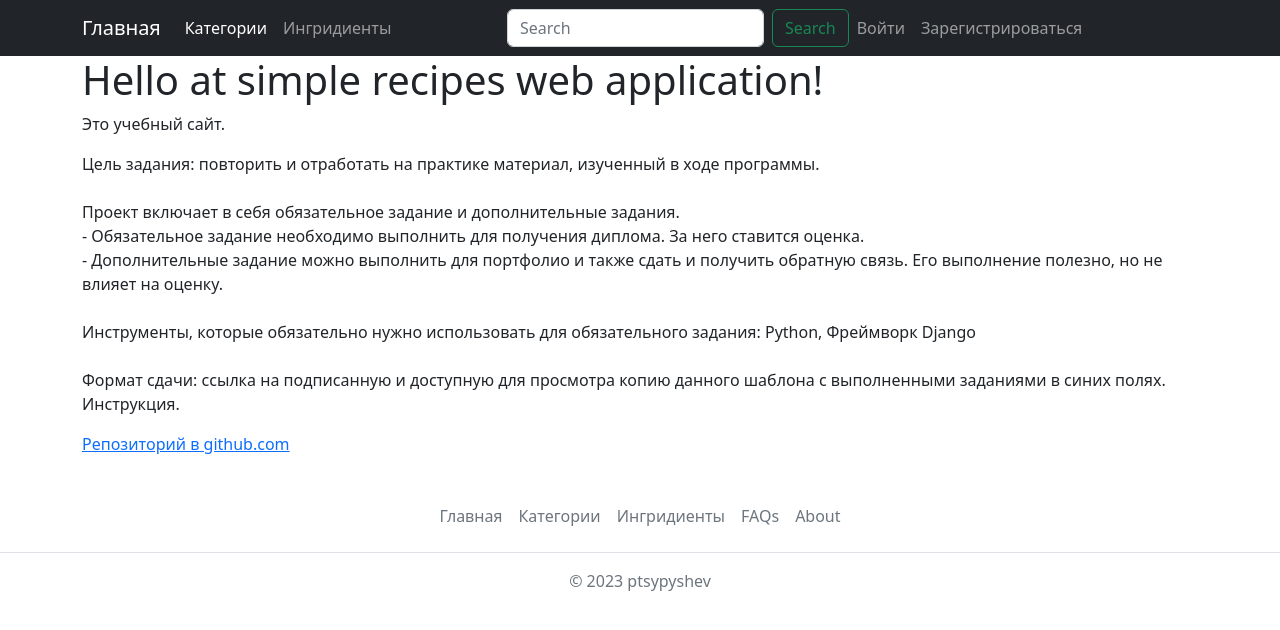
After one commit to ptsypyshev/gb-final-backend-python, a Django app: page /About/ in a window 1280 px wide. The commit adds this page. Shown: the top 630 px of the page. Run offline with Django 5.2, Linux system fonts and the light colour scheme.

Commit message:
Added Readme and about page

```diff
--- /dev/null
+++ b/food_recipes_project/food_recipes_app/templates/food_recipes_app/about.html
@@ -0,0 +1,17 @@
+{% extends 'food_recipes_app/base.html' %}
+
+{% block title %}{{ title }}{% endblock %}
+
+{% block content %}
+    <div class="container">
+        <h1>{{title}}</h1>
+        <p>Это учебный сайт.</p>
+        <p>Цель задания: повторить и отработать на практике материал, изученный в ходе программы.<br><br>
+        Проект включает в себя обязательное задание и дополнительные задания.<br>
+        - Обязательное задание необходимо выполнить для получения диплома. За него ставится оценка.<br>
+        - Дополнительные задание можно выполнить для портфолио и также сдать и получить обратную связь. Его выполнение полезно, но не влияет на оценку.<br><br>
+        Инструменты, которые обязательно нужно использовать для обязательного задания: Python, Фреймворк Django<br><br>
+        Формат сдачи: ссылка на подписанную и доступную для просмотра копию данного шаблона с выполненными заданиями в синих полях. Инструкция.<br></p>
+        <p><a href="{{ repo }}">Репозиторий в github.com</a></p>
+    </div>
+{% endblock %}
--- a/food_recipes_project/food_recipes_app/templates/food_recipes_app/footer.html
+++ b/food_recipes_project/food_recipes_app/templates/food_recipes_app/footer.html
@@ -5,7 +5,7 @@
     <li class="nav-item"><a href="#" class="nav-link px-2 text-muted">Категории</a></li>
     <li class="nav-item"><a href="#" class="nav-link px-2 text-muted">Ингридиенты</a></li>
     <li class="nav-item"><a href="#" class="nav-link px-2 text-muted">FAQs</a></li>
-    <li class="nav-item"><a href="#" class="nav-link px-2 text-muted">About</a></li>
+    <li class="nav-item"><a href="{% url 'about' %}" class="nav-link px-2 text-muted">About</a></li>
   </ul>
   <p class="text-center text-muted">&copy; 2023 ptsypyshev</p>
   <script src="https://cdn.jsdelivr.net/npm/bootstrap@5.3.0/dist/js/bootstrap.bundle.min.js" integrity="sha384-geWF76RCwLtnZ8qwWowPQNguL3RmwHVBC9FhGdlKrxdiJJigb/j/68SIy3Te4Bkz" crossorigin="anonymous"></script>
--- a/food_recipes_project/food_recipes_app/templates/food_recipes_app/main.html
+++ b/food_recipes_project/food_recipes_app/templates/food_recipes_app/main.html
@@ -16,7 +16,7 @@
                     {% endif %}
                     <div class="card-body">
                         <h5 class="card-title"><a href="{% url 'read_recipe' recipe.pk %}">Рецепт {{ recipe.name }}</a></h5>
-                        <p class="card-text">{{ recipe.description }}</p>
+                        <p class="card-text">{{ recipe.description|truncatechars:50 }}</p>
                     </div>
                     <ul class="list-group list-group-flush">
                         <li class="list-group-item">Автор: {{ recipe.author }}</li>
--- a/food_recipes_project/food_recipes_app/urls.py
+++ b/food_recipes_project/food_recipes_app/urls.py
@@ -1,10 +1,11 @@
 from django.urls import path
 from django.conf import settings
 from django.conf.urls.static import static
-from .views import Main, Register, Login, Logout, CreateRecipe, UpdateRecipe, ReadRecipe
+from .views import Main, About, Register, Login, Logout, CreateRecipe, UpdateRecipe, ReadRecipe
 
 urlpatterns = [
     path('', Main.as_view(), name='main'),
+    path('About/', About.as_view(), name='about'),
     path('login/', Login.as_view(), name='login'),
     path('logout/', Logout.as_view(), name='logout'),
     path('registration/', Register.as_view(), name='register'),
--- a/food_recipes_project/food_recipes_app/views.py
+++ b/food_recipes_project/food_recipes_app/views.py
@@ -26,6 +26,15 @@ class Main(View):
             'recipes': recipes[:MAX_RECIPES_AT_MAIN_PAGE],
         }
         return render(request, 'food_recipes_app/main.html', context=context)
+
+
+class About(View):
+    def get(self, request):
+        context = {
+            'title': MAIN_TITLE,
+            'repo': 'https://github.com/ptsypyshev/gb-final-backend-python',
+        }
+        return render(request, 'food_recipes_app/about.html', context=context)
 
 
 class Register(View):
```
Also changed, not shown: README.md (added).
